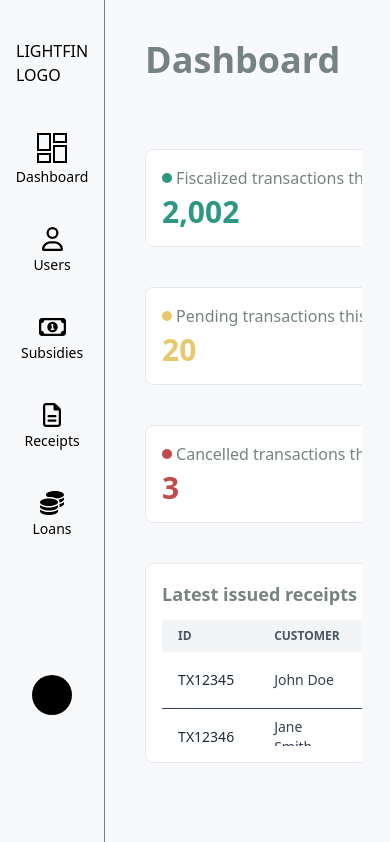
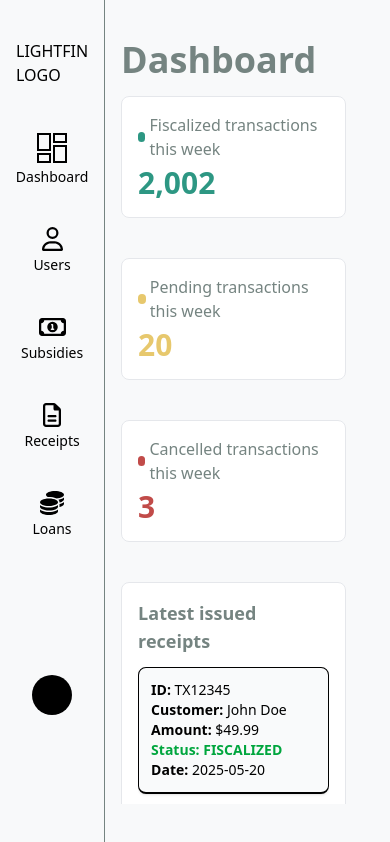
Before and after one commit to anurpeljto/lightfin-fe, a Next.js app: page / in a window 390 px wide. Built offline with nearby package versions, Linux system fonts and the light colour scheme.

Commit message:
ADjust dashboard to mobile devices

```diff
--- /dev/null
+++ b/app/(pages)/subsidies/page.tsx
@@ -0,0 +1,30 @@
+import React from 'react'
+
+const page = () => {
+  return (
+    <div className="w-full h-full grid grid-rows-[0.15fr_0.85fr] p-10">
+        <h1 className="text-4xl font-bold text-primary p-0 m-0">Subsidies</h1>
+
+        <div className="item-wrapper w-full h-full grid grid-cols-4 max-h-[120px] items-center">
+            <div className='flex flex-col gap-2 border-r-2 border-gray-500'>
+                <h3 className='font-semibold text-lg'>Total subsidies</h3>
+                <p>1034</p>
+            </div>
+            <div className='flex flex-col gap-2 border-r-2 border-gray-500 pl-4'>
+                <h3 className='font-semibold text-lg'>Pending subsidies</h3>
+                <p>20</p>
+            </div>
+            <div className='flex flex-col gap-2 border-r-2 border-gray-500 pl-4'>
+                <h3 className='font-semibold text-lg'>Average subsidy amount</h3>
+                <p>302.30</p>
+            </div>
+            <div className='flex flex-col gap-2 pl-4'>
+                <h3 className='font-semibold text-lg'>New subsidy requests this week</h3>
+                <p>3</p>
+            </div>
+        </div>
+    </div>
+  )
+}
+
+export default page
--- a/app/components/navigation/SideMenu.tsx
+++ b/app/components/navigation/SideMenu.tsx
@@ -21,10 +21,10 @@ const SideMenu = () => {
                 <FontAwesomeIcon icon={faUser} size='xl'/>
                 <p className='text-sm'>Users</p>
             </Link>
-            <div className='flex flex-col gap-1 items-center cursor-pointer'>
+            <Link href="/subsidies" className='flex flex-col gap-1 items-center cursor-pointer'>
                 <FontAwesomeIcon icon={faMoneyBillAlt} size='xl'/>
                 <p className='text-sm'>Subsidies</p>
-            </div>
+            </Link>
             <div className='flex flex-col gap-1 items-center cursor-pointer'>
                 <FontAwesomeIcon icon={faFileAlt} size='xl'/>
                 <p className='text-sm'>Receipts</p>
--- a/app/globals.css
+++ b/app/globals.css
@@ -16,6 +16,10 @@
   --color-third: var(--third);
   --color-pending: var(--warning);
   --color-cancelled: var(--canceled);
+}
+
+.item-wrapper {
+  @apply gap-1 bg-white p-4 rounded-lg border border-gray-200;
 }
 
 /* @theme inline {
--- a/app/layout.tsx
+++ b/app/layout.tsx
@@ -33,7 +33,7 @@ export default function RootLayout({
         className={`${geistSans.variable} ${geistMono.variable} antialiased grid grid-cols-[0.1fr_0.9fr] w-screen h-screen m-0 p-0 grid-flow-cols bg-[#F8F9FA]`}
       >
         <SideMenu/>
-        <main className="overflow-y-scroll mb-10">{children}</main>
+        <main className="overflow-y-scroll mb-10 w-full">{children}</main>
       </body>
     </html>
   );
--- a/app/page.tsx
+++ b/app/page.tsx
@@ -94,10 +94,10 @@ export default function Home() {
   };
 
   return (
-    <div className="w-full h-full grid grid-rows-[0.15fr_0.85fr] p-10">
-      <h1 className="text-4xl font-bold text-primary p-0 m-0">Dashboard</h1>
+    <div className="w-full h-full grid grid-rows-[0.15fr_0.85fr] sm:p-10 py-10 px-4">
+      <h1 className="text-4xl font-bold text-primary sm:p-0 pb-4 m-0">Dashboard</h1>
 
-      <div className="w-full h-full sm:grid sm:grid-cols-3 flex flex-col gap-10 lg:gap-24 sm:gap-20 max-h-[200px]">
+      <div className="w-full h-full sm:grid sm:grid-cols-3 flex flex-col gap-10 lg:gap-24 sm:gap-20 sm:max-h-[200px]">
         <div className="flex flex-col gap-1 bg-white p-4 rounded-lg border-1 border-gray-200">
           <div className="flex flex-row gap-1 items-center">
             <div className="h-[10px] w-[10px] rounded-full bg-secondary"></div>
@@ -187,9 +187,11 @@ export default function Home() {
             />
         </div>
 
-        <div className="col-span-3 w-full h-full flex flex-col p-4 bg-white rounded-lg border-1 border-gray-200">
+        <div className="col-span-3 sm:w-full h-full flex flex-col p-4 bg-white rounded-lg border-1 border-gray-200">
           <p className="p-0 pb-3 m-0 text-lg text-primary font-bold">Latest issued receipts</p>
-          <div className="max-h-[150px] overflow-y-scroll">
+
+          {/* desktop */}
+          <div className="hidden sm:block max-h-[150px] overflow-y-scroll">
             <table className="min-w-full text-sm text-left text-gray-700">
               <thead className="bg-gray-100 text-xs uppercase text-gray-600">
                 <tr>
@@ -219,6 +221,25 @@ export default function Home() {
               </tbody>
             </table>
           </div>
+
+          {/* mobile */}
+          <div className="block sm:hidden space-y-4 overflow-y-scroll text-sm max-h-[150px]">
+            {latestTransactions.map(tx => (
+              <div key={tx.id} className="border p-3 rounded-lg shadow-sm bg-gray-50 border-b-2 border-gray-150">
+                <p><span className="font-semibold">ID:</span> {tx.id}</p>
+                <p><span className="font-semibold">Customer:</span> {tx.customer}</p>
+                <p><span className="font-semibold">Amount:</span> ${tx.amount.toFixed(2)}</p>
+                <p className={`font-semibold ${
+                  tx.status === 'FISCALIZED' ? 'text-green-600' :
+                  tx.status === 'PENDING' ? 'text-yellow-600' :
+                  'text-red-600'
+                }`}>
+                  Status: {tx.status}
+                </p>
+                <p><span className="font-semibold">Date:</span> {tx.date}</p>
+              </div>
+            ))}
+          </div>
         </div>
       </div>
     </div>
```
